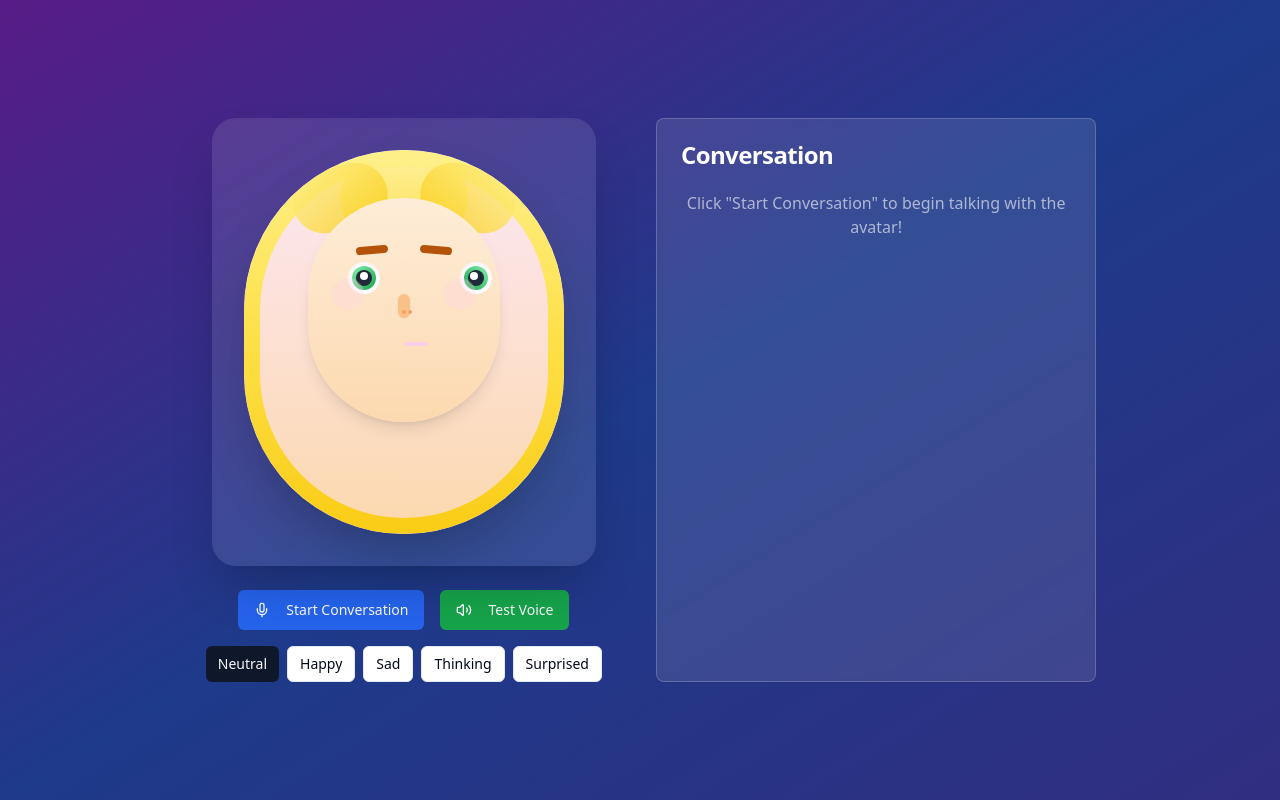
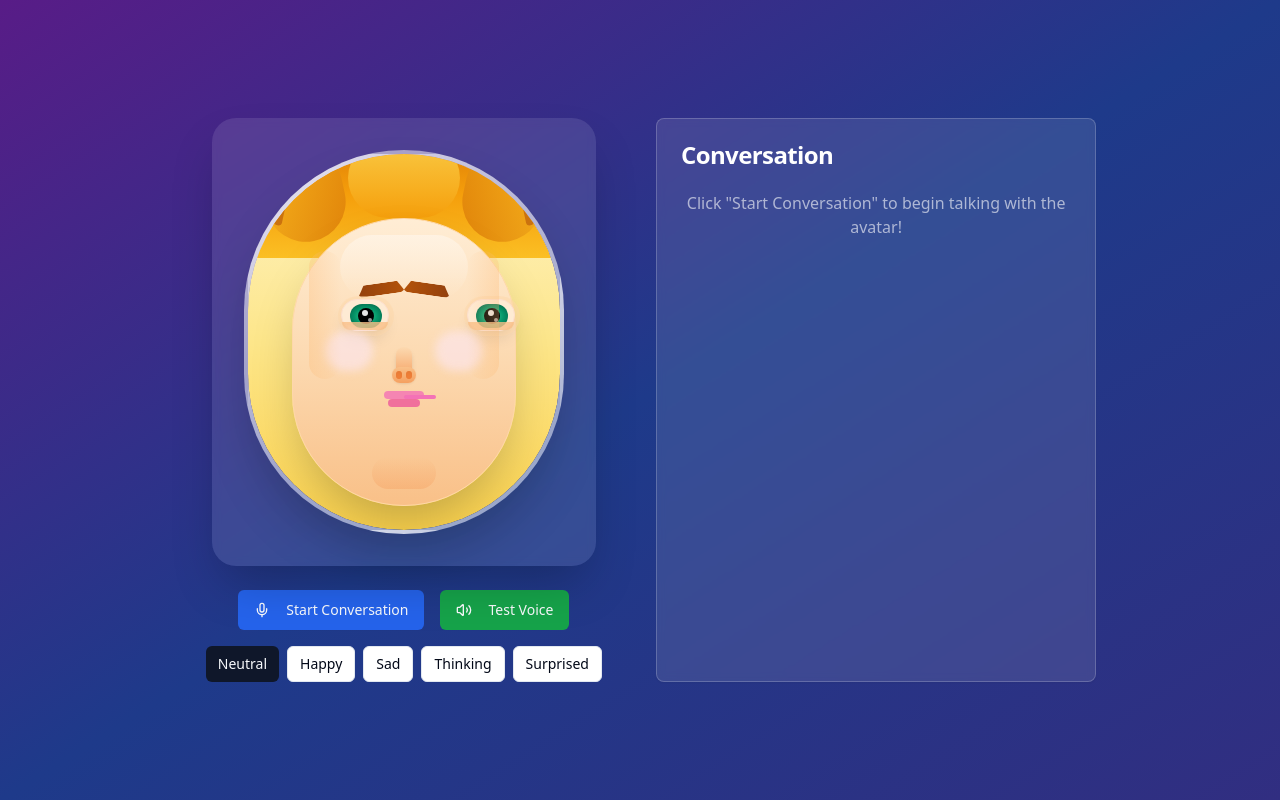
Before and after one commit to Ianmuthomi1738/lively-digital-persona, a React (Vite) app: page / in a window 1280 px wide. Built offline with nearby package versions, Linux system fonts and the light colour scheme.

Commit message:
Fix: Improve avatar UI and realism
Refine the avatar's visual appearance for a more realistic look.

```diff
--- a/src/components/Avatar/Avatar.tsx
+++ b/src/components/Avatar/Avatar.tsx
@@ -77,10 +77,11 @@ export const Avatar = forwardRef<AvatarAPI, AvatarProps>(({
   return (
     <div
       ref={containerRef}
-      className="relative w-80 h-96 bg-gradient-to-b from-pink-100 to-peach-100 rounded-full overflow-hidden shadow-2xl"
+      className="relative w-80 h-96 bg-gradient-to-b from-sky-100 via-sky-50 to-white rounded-full overflow-hidden shadow-2xl border-4 border-white/50"
       style={{
         transform: `rotate(${headTilt}deg)`,
-        transition: 'transform 0.5s ease-out'
+        transition: 'transform 0.5s ease-out',
+        backgroundImage: 'radial-gradient(circle at 30% 20%, rgba(255,255,255,0.8) 0%, transparent 70%)'
       }}
     >
       <AvatarFace
--- a/src/components/Avatar/AvatarFace.tsx
+++ b/src/components/Avatar/AvatarFace.tsx
@@ -17,10 +17,10 @@ export const AvatarFace: React.FC<AvatarFaceProps> = ({
   isSpeaking
 }) => {
   const getEyeStyle = () => {
-    const baseStyle = "absolute w-8 h-8 bg-white rounded-full shadow-inner";
+    const baseStyle = "absolute w-12 h-8 bg-white rounded-full shadow-lg border border-pink-100";
     switch (blinkState) {
       case 'closed':
-        return `${baseStyle} h-1`;
+        return `${baseStyle} h-1 border-pink-200`;
       case 'closing':
         return `${baseStyle} h-4`;
       case 'opening':
@@ -31,22 +31,22 @@ export const AvatarFace: React.FC<AvatarFaceProps> = ({
   };
 
   const getMouthStyle = () => {
-    const baseStyle = "absolute bg-pink-200 rounded-full transition-all duration-100";
+    const baseStyle = "absolute transition-all duration-100";
     switch (mouthState) {
       case 'closed':
-        return `${baseStyle} w-6 h-1`;
+        return `${baseStyle} w-8 h-1 bg-pink-400 rounded-full`;
       case 'small':
-        return `${baseStyle} w-4 h-4 rounded-full`;
+        return `${baseStyle} w-6 h-6 bg-gradient-to-b from-pink-300 to-red-400 rounded-full border border-pink-400`;
       case 'open':
-        return `${baseStyle} w-6 h-8 rounded-full`;
+        return `${baseStyle} w-8 h-10 bg-gradient-to-b from-pink-300 to-red-500 rounded-full border border-pink-400`;
       case 'wide':
-        return `${baseStyle} w-10 h-6 rounded-full`;
+        return `${baseStyle} w-12 h-8 bg-gradient-to-b from-pink-300 to-red-500 rounded-full border border-pink-400`;
       case 'rounded':
-        return `${baseStyle} w-5 h-6 rounded-full`;
+        return `${baseStyle} w-7 h-8 bg-gradient-to-b from-pink-300 to-red-400 rounded-full border border-pink-400`;
       case 'smile':
-        return `${baseStyle} w-8 h-3 rounded-full`;
+        return `${baseStyle} w-10 h-4 bg-pink-400 rounded-full border border-pink-500`;
       default:
-        return `${baseStyle} w-6 h-2`;
+        return `${baseStyle} w-8 h-2 bg-pink-400 rounded-full`;
     }
   };
 
@@ -55,31 +55,31 @@ export const AvatarFace: React.FC<AvatarFaceProps> = ({
       case 'happy':
         return {
           eyebrows: 'translate-y-0',
-          cheeks: 'bg-pink-300 opacity-60',
-          mouthCorners: 'rotate-12'
+          cheeks: 'bg-pink-200 opacity-80',
+          mouthCorners: 'rotate-0'
         };
       case 'sad':
         return {
           eyebrows: 'translate-y-1',
-          cheeks: 'bg-blue-200 opacity-40',
-          mouthCorners: '-rotate-12'
+          cheeks: 'bg-blue-100 opacity-60',
+          mouthCorners: 'rotate-0'
         };
       case 'thinking':
         return {
-          eyebrows: 'translate-y-0 rotate-3',
-          cheeks: 'bg-purple-200 opacity-30',
-          mouthCorners: 'rotate-6'
+          eyebrows: 'translate-y-0',
+          cheeks: 'bg-purple-100 opacity-50',
+          mouthCorners: 'rotate-0'
         };
       case 'surprised':
         return {
-          eyebrows: '-translate-y-1',
-          cheeks: 'bg-yellow-200 opacity-50',
+          eyebrows: '-translate-y-2',
+          cheeks: 'bg-yellow-100 opacity-70',
           mouthCorners: 'rotate-0'
         };
       default:
         return {
           eyebrows: 'translate-y-0',
-          cheeks: 'bg-pink-200 opacity-30',
+          cheeks: 'bg-pink-100 opacity-60',
           mouthCorners: 'rotate-0'
         };
     }
@@ -89,78 +89,142 @@ export const AvatarFace: React.FC<AvatarFaceProps> = ({
 
   return (
     <div className="relative w-full h-full">
-      {/* Hair */}
-      <div className="absolute inset-0 bg-gradient-to-b from-yellow-200 via-yellow-300 to-yellow-400 rounded-full">
-        <div className="absolute inset-4 bg-gradient-to-b from-pink-100 to-peach-200 rounded-full">
-          {/* Hair strands */}
-          <div className="absolute -top-2 left-1/2 transform -translate-x-1/2 w-32 h-20 bg-gradient-to-b from-yellow-200 to-yellow-300 rounded-full opacity-90"></div>
-          <div className="absolute top-0 left-8 w-24 h-16 bg-gradient-to-br from-yellow-200 to-yellow-400 rounded-full opacity-80 transform -rotate-12"></div>
-          <div className="absolute top-0 right-8 w-24 h-16 bg-gradient-to-bl from-yellow-200 to-yellow-400 rounded-full opacity-80 transform rotate-12"></div>
+      {/* Head shape with realistic proportions */}
+      <div className="absolute inset-0 bg-gradient-to-b from-amber-100 via-amber-200 to-amber-300 rounded-full overflow-hidden">
 
-          {/* Face base */}
-          <div className="absolute top-8 left-1/2 transform -translate-x-1/2 w-48 h-56 bg-gradient-to-b from-peach-100 to-peach-200 rounded-full shadow-lg">
+        {/* Hair - more realistic styling */}
+        <div className="absolute -top-6 -left-4 -right-4 h-32 bg-gradient-to-b from-amber-600 via-amber-500 to-amber-400 rounded-t-full">
+          {/* Hair texture and highlights */}
+          <div className="absolute top-4 left-8 w-20 h-24 bg-gradient-to-br from-amber-400 to-amber-600 rounded-full opacity-80 transform -rotate-12"></div>
+          <div className="absolute top-4 right-8 w-20 h-24 bg-gradient-to-bl from-amber-400 to-amber-600 rounded-full opacity-80 transform rotate-12"></div>
+          <div className="absolute top-2 left-1/2 transform -translate-x-1/2 w-28 h-20 bg-gradient-to-b from-amber-300 to-amber-500 rounded-full opacity-90"></div>
 
-            {/* Eyebrows */}
+          {/* Hair strands for texture */}
+          <div className="absolute top-8 left-12 w-2 h-16 bg-amber-700 rounded-full opacity-60 transform rotate-12"></div>
+          <div className="absolute top-8 right-12 w-2 h-16 bg-amber-700 rounded-full opacity-60 transform -rotate-12"></div>
+          <div className="absolute top-6 left-1/2 transform -translate-x-1/2 w-2 h-18 bg-amber-700 rounded-full opacity-60"></div>
+        </div>
+
+        {/* Face base with realistic skin tone */}
+        <div className="absolute top-16 left-1/2 transform -translate-x-1/2 w-56 h-72 bg-gradient-to-b from-orange-100 via-peach-200 to-peach-300 rounded-full shadow-2xl border border-orange-200">
+
+          {/* Forehead highlighting */}
+          <div className="absolute top-4 left-1/2 transform -translate-x-1/2 w-32 h-16 bg-gradient-to-b from-orange-50 to-transparent rounded-full opacity-60"></div>
+
+          {/* Eyebrows - more realistic shape and color */}
           <div
-              className={`absolute top-12 left-12 w-8 h-2 bg-amber-700 rounded-full transform transition-transform duration-300 ${expressionStyles.eyebrows}`}
-              style={{ transform: `translateY(${eyebrowRaise}px) rotate(-5deg)` }}
+            className={`absolute top-16 left-16 w-12 h-3 bg-gradient-to-r from-amber-800 to-amber-700 rounded-full transform transition-transform duration-300 ${expressionStyles.eyebrows}`}
+            style={{
+              transform: `translateY(${eyebrowRaise}px) rotate(-8deg)`,
+              clipPath: 'polygon(0% 100%, 100% 100%, 85% 0%, 15% 0%)'
+            }}
           ></div>
           <div
-              className={`absolute top-12 right-12 w-8 h-2 bg-amber-700 rounded-full transform transition-transform duration-300 ${expressionStyles.eyebrows}`}
-              style={{ transform: `translateY(${eyebrowRaise}px) rotate(5deg)` }}
+            className={`absolute top-16 right-16 w-12 h-3 bg-gradient-to-l from-amber-800 to-amber-700 rounded-full transform transition-transform duration-300 ${expressionStyles.eyebrows}`}
+            style={{
+              transform: `translateY(${eyebrowRaise}px) rotate(8deg)`,
+              clipPath: 'polygon(0% 100%, 100% 100%, 85% 0%, 15% 0%)'
+            }}
           ></div>
 
-            {/* Eyes */}
-            <div className="absolute top-16 left-10">
+          {/* Eyes with more realistic appearance */}
+          <div className="absolute top-20 left-12">
             <div className={getEyeStyle()}>
               {blinkState === 'open' && (
                 <>
-                    <div className="absolute top-1 left-1 w-6 h-6 bg-gradient-to-br from-green-300 to-green-600 rounded-full"></div>
-                    <div className="absolute top-2 left-2 w-4 h-4 bg-gray-800 rounded-full"></div>
-                    <div className="absolute top-2.5 left-3 w-2 h-2 bg-white rounded-full"></div>
+                  {/* Eye socket shadow */}
+                  <div className="absolute -top-1 -left-1 w-14 h-10 bg-orange-200 rounded-full opacity-50"></div>
+                  {/* Iris */}
+                  <div className="absolute top-1 left-2 w-8 h-6 bg-gradient-radial from-emerald-400 via-emerald-600 to-emerald-800 rounded-full shadow-inner">
+                    {/* Pupil */}
+                    <div className="absolute top-1 left-2 w-4 h-4 bg-black rounded-full">
+                      {/* Light reflection */}
+                      <div className="absolute top-0.5 left-1 w-1.5 h-1.5 bg-white rounded-full opacity-90"></div>
+                      <div className="absolute bottom-0.5 right-0.5 w-1 h-1 bg-white rounded-full opacity-60"></div>
+                    </div>
+                  </div>
+                  {/* Lower eyelid */}
+                  <div className="absolute bottom-0 left-0 w-full h-2 bg-peach-300 rounded-b-full opacity-80"></div>
                 </>
               )}
             </div>
           </div>
 
-            <div className="absolute top-16 right-10">
+          <div className="absolute top-20 right-12">
             <div className={getEyeStyle()}>
               {blinkState === 'open' && (
                 <>
-                    <div className="absolute top-1 left-1 w-6 h-6 bg-gradient-to-bl from-green-300 to-green-600 rounded-full"></div>
-                    <div className="absolute top-2 left-2 w-4 h-4 bg-gray-800 rounded-full"></div>
-                    <div className="absolute top-2.5 left-2.5 w-2 h-2 bg-white rounded-full"></div>
+                  {/* Eye socket shadow */}
+                  <div className="absolute -top-1 -left-1 w-14 h-10 bg-orange-200 rounded-full opacity-50"></div>
+                  {/* Iris */}
+                  <div className="absolute top-1 left-2 w-8 h-6 bg-gradient-radial from-emerald-400 via-emerald-600 to-emerald-800 rounded-full shadow-inner">
+                    {/* Pupil */}
+                    <div className="absolute top-1 left-2 w-4 h-4 bg-black rounded-full">
+                      {/* Light reflection */}
+                      <div className="absolute top-0.5 left-1 w-1.5 h-1.5 bg-white rounded-full opacity-90"></div>
+                      <div className="absolute bottom-0.5 right-0.5 w-1 h-1 bg-white rounded-full opacity-60"></div>
+                    </div>
+                  </div>
+                  {/* Lower eyelid */}
+                  <div className="absolute bottom-0 left-0 w-full h-2 bg-peach-300 rounded-b-full opacity-80"></div>
                 </>
               )}
             </div>
           </div>
 
-            {/* Nose */}
-            <div className="absolute top-24 left-1/2 transform -translate-x-1/2 w-3 h-6 bg-peach-300 rounded-full shadow-sm"></div>
-            <div className="absolute top-28 left-1/2 transform -translate-x-1/2 w-1 h-1 bg-peach-400 rounded-full"></div>
-            <div className="absolute top-28 left-1/2 transform -translate-x-1/2 translate-x-1 w-1 h-1 bg-peach-400 rounded-full"></div>
+          {/* Nose with more realistic 3D appearance */}
+          <div className="absolute top-32 left-1/2 transform -translate-x-1/2">
+            {/* Nose bridge */}
+            <div className="w-4 h-8 bg-gradient-to-b from-peach-200 to-peach-400 rounded-full shadow-md"></div>
+            {/* Nose tip */}
+            <div className="absolute -bottom-1 left-1/2 transform -translate-x-1/2 w-6 h-4 bg-gradient-to-b from-peach-300 to-peach-400 rounded-full shadow-sm"></div>
+            {/* Nostrils */}
+            <div className="absolute bottom-0 left-0 w-1.5 h-2 bg-peach-500 rounded-full shadow-inner"></div>
+            <div className="absolute bottom-0 right-0 w-1.5 h-2 bg-peach-500 rounded-full shadow-inner"></div>
+          </div>
 
-            {/* Cheeks */}
-            <div className={`absolute top-20 left-6 w-8 h-8 ${expressionStyles.cheeks} rounded-full transition-all duration-300`}></div>
-            <div className={`absolute top-20 right-6 w-8 h-8 ${expressionStyles.cheeks} rounded-full transition-all duration-300`}></div>
+          {/* Cheeks with realistic blush */}
+          <div className={`absolute top-28 left-8 w-12 h-10 ${expressionStyles.cheeks} rounded-full transition-all duration-300 blur-sm`}></div>
+          <div className={`absolute top-28 right-8 w-12 h-10 ${expressionStyles.cheeks} rounded-full transition-all duration-300 blur-sm`}></div>
 
-            {/* Mouth */}
-            <div className="absolute top-36 left-1/2 transform -translate-x-1/2">
-              <div className={`${getMouthStyle()} ${expressionStyles.mouthCorners}`}>
+          {/* Lips with more realistic appearance */}
+          <div className="absolute top-44 left-1/2 transform -translate-x-1/2">
+            {/* Upper lip */}
+            <div className="absolute -top-1 left-1/2 transform -translate-x-1/2 w-10 h-2 bg-pink-400 rounded-full opacity-80"></div>
+            {/* Main mouth */}
+            <div className={`${getMouthStyle()} ${expressionStyles.mouthCorners} shadow-lg`}>
               {mouthState !== 'closed' && (
-                  <div className="absolute inset-1 bg-red-300 rounded-full"></div>
+                <>
+                  {/* Inner mouth */}
+                  <div className="absolute inset-1 bg-gradient-to-b from-red-400 to-red-600 rounded-full shadow-inner"></div>
+                  {/* Teeth for open mouth states */}
+                  {(mouthState === 'open' || mouthState === 'wide') && (
+                    <div className="absolute top-1 left-1/2 transform -translate-x-1/2 w-6 h-2 bg-white rounded-sm opacity-90"></div>
+                  )}
+                </>
               )}
               {mouthState === 'smile' && (
-                  <div className="absolute -top-1 left-0 w-full h-2 bg-white rounded-full opacity-80"></div>
+                <div className="absolute -top-1 left-0 w-full h-3 bg-white rounded-full opacity-70"></div>
               )}
             </div>
+            {/* Lower lip */}
+            <div className="absolute top-1 left-1/2 transform -translate-x-1/2 w-8 h-2 bg-pink-500 rounded-full opacity-70"></div>
           </div>
+
+          {/* Chin definition */}
+          <div className="absolute bottom-4 left-1/2 transform -translate-x-1/2 w-16 h-8 bg-gradient-to-b from-transparent to-peach-400 rounded-full opacity-40"></div>
+
+          {/* Facial contours and shadows */}
+          <div className="absolute top-8 left-4 w-8 h-32 bg-gradient-to-r from-orange-300 to-transparent rounded-full opacity-30"></div>
+          <div className="absolute top-8 right-4 w-8 h-32 bg-gradient-to-l from-orange-300 to-transparent rounded-full opacity-30"></div>
 
           {/* Speaking indicator */}
           {isSpeaking && (
-              <div className="absolute top-32 left-1/2 transform -translate-x-1/2 w-2 h-2 bg-blue-400 rounded-full animate-pulse"></div>
+            <div className="absolute top-40 left-1/2 transform -translate-x-1/2">
+              <div className="w-3 h-3 bg-blue-400 rounded-full animate-pulse"></div>
+              <div className="absolute -top-1 -left-1 w-5 h-5 bg-blue-300 rounded-full animate-ping opacity-50"></div>
+            </div>
           )}
-          </div>
         </div>
       </div>
     </div>
--- a/tailwind.config.ts
+++ b/tailwind.config.ts
@@ -72,6 +72,9 @@ export default {
 					500: '#f28038',
 				}
 			},
+			backgroundImage: {
+				'gradient-radial': 'radial-gradient(var(--tw-gradient-stops))',
+			},
 			borderRadius: {
 				lg: 'var(--radius)',
 				md: 'calc(var(--radius) - 2px)',
```
Lines whose indentation alone changed are shown as unchanged.
